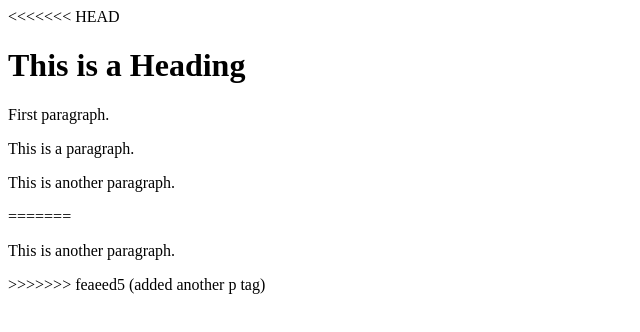
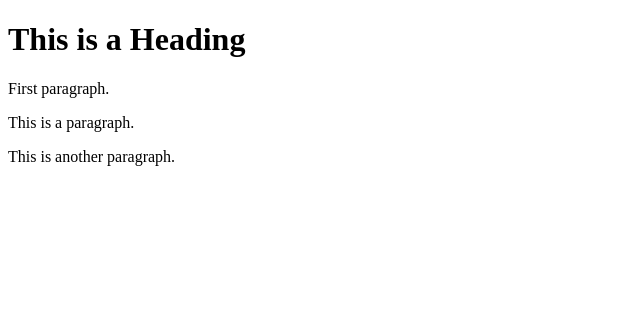
Before and after one commit to olivier-deguise/learning-git, a plain HTML site: page index.html in a window 1280 px wide. Shown: the whole page, without its empty margins (0-640 px from the left). Drawn offline with Linux system fonts and the light colour scheme.

Commit message:
Update index.html

```diff
--- a/index.html
+++ b/index.html
@@ -4,13 +4,9 @@
 <title>Page Title</title>
 </head>
 <body>
-<<<<<<< HEAD
   <h1>This is a Heading</h1>
   <p>First paragraph.</p>
   <p>This is a paragraph.</p>
   <p>This is another paragraph.</p>
-=======
-    <p>This is another paragraph.</p>
->>>>>>> feaeed5 (added another p tag)
 </body>
 </html>
```
